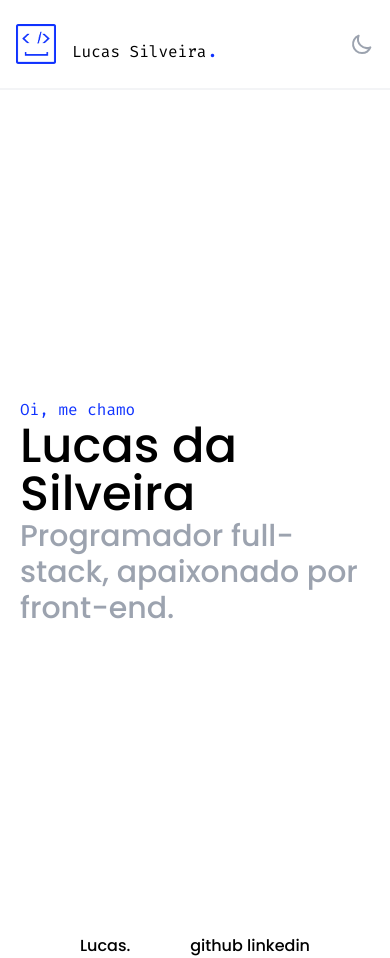
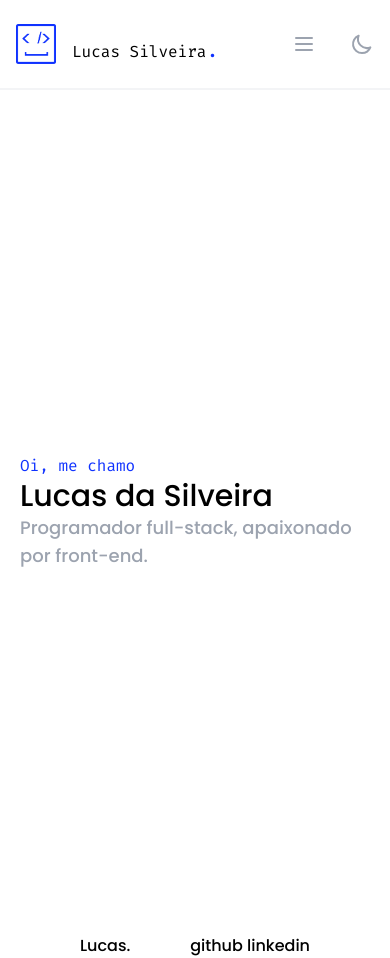
Before and after one commit to lucaxsilveira/lucassilveira.dev, a Next.js app: page / in a window 390 px wide. Built offline with nearby package versions, Linux system fonts and the light colour scheme; what @tailwindcss/typography would draw is missing.

Commit message:
hamburger mobile

```diff
--- a/components/Layout/Header.tsx
+++ b/components/Layout/Header.tsx
@@ -7,6 +7,7 @@ const Header = (): JSX.Element => {
   const themeKey = '@lucassilveira:theme'
 
   const [darkMode, setDarkMode] = useState(false)
+  const [open, setOpen] = useState(false)
 
   useEffect(() => {
     if (
@@ -41,6 +42,31 @@ const Header = (): JSX.Element => {
               </span>
             </div>
           </div>
+          <div className="-mr-10 -my-2 md:hidden">
+            <button
+              type="button"
+              className="bg-white rounded-md p-2 inline-flex items-center justify-center text-gray-400 hover:text-gray-500 hover:bg-gray-100 focus:outline-none focus:ring-2 focus:ring-inset focus:ring-indigo-500"
+              aria-expanded="false"
+              onClick={() => setOpen(true)}
+            >
+              <span className="sr-only">Open menu</span>
+              <svg
+                className="h-6 w-6"
+                xmlns="http://www.w3.org/2000/svg"
+                fill="none"
+                viewBox="0 0 24 24"
+                stroke="currentColor"
+                aria-hidden="true"
+              >
+                <path
+                  strokeLinecap="round"
+                  strokeLinejoin="round"
+                  strokeWidth="2"
+                  d="M4 6h16M4 12h16M4 18h16"
+                />
+              </svg>
+            </button>
+          </div>
           <nav className="dark:text-white hidden md:flex space-x-7 align-middle justify-center">
             <span className="flex items-center">About</span>
             <span className="flex items-center">Projects</span>
@@ -65,6 +91,53 @@ const Header = (): JSX.Element => {
           </div>
         </div>
       </div>
+
+      <div
+        className={`absolute top-0 inset-x-0 p-2 transition transform origin-top-right md:hidden ${
+          open ? '' : 'hidden'
+        }`}
+      >
+        <div className="rounded-lg shadow-lg ring-1 ring-black ring-opacity-5 bg-white divide-y-2 divide-gray-50">
+          <div className="pt-5 pb-6 px-5">
+            <div className="flex items-center justify-between">
+              <div className="absolute right-2 top-4 mr-2">
+                <button
+                  type="button"
+                  className="bg-white rounded-md p-2 inline-flex items-center justify-center text-gray-400 hover:text-gray-500 hover:bg-gray-100 focus:outline-none focus:ring-2 focus:ring-inset focus:ring-indigo-500"
+                  onClick={() => setOpen(false)}
+                >
+                  <span className="sr-only">Close menu</span>
+                  <svg
+                    className="h-6 w-6"
+                    xmlns="http://www.w3.org/2000/svg"
+                    fill="none"
+                    viewBox="0 0 24 24"
+                    stroke="currentColor"
+                    aria-hidden="true"
+                  >
+                    <path
+                      strokeLinecap="round"
+                      strokeLinejoin="round"
+                      strokeWidth="2"
+                      d="M6 18L18 6M6 6l12 12"
+                    />
+                  </svg>
+                </button>
+              </div>
+            </div>
+            <div>
+              <nav className="grid gap-y-4">
+                <span className="flex items-center">About</span>
+                <span className="flex items-center">Projects</span>
+                <span className="flex items-center">Find me</span>
+                <button className="whitespace-nowrap inline-flex items-center justify-center px-4 py-2 border border-transparent rounded-md shadow-sm text-base font-medium dark:text-white bg-indigo-600 hover:bg-indigo-700">
+                  Resume
+                </button>
+              </nav>
+            </div>
+          </div>
+        </div>
+      </div>
     </div>
   )
 }
--- a/package.json
+++ b/package.json
@@ -26,6 +26,7 @@
     ]
   },
   "dependencies": {
+    "@headlessui/react": "^1.3.0",
     "@heroicons/react": "^1.0.1",
     "@tailwindcss/typography": "^0.4.1",
     "next": "^11.0.0",
--- a/pages/index.tsx
+++ b/pages/index.tsx
@@ -6,7 +6,9 @@ const Home = (): JSX.Element => {
       <div className="container h-screen">
         <div className="flex flex-col justify-center h-full">
           <p className="mb-0 text-primary mono">Oi, me chamo</p>
-          <h1 className="dark:text-white">Lucas da Silveira</h1>
+          <h1 className="dark:text-white text-3xl sm:text-4xl ">
+            Lucas da Silveira
+          </h1>
           <h3 className="subtitle text-gray-400">
             Programador full-stack, apaixonado por front-end.
           </h3>
--- a/styles/_typography.scss
+++ b/styles/_typography.scss
@@ -1,5 +1,9 @@
 h1 {
   @apply text-5xl;
+
+  @media screen and (max-width: 768px){
+    @apply text-3xl;
+  }
 }
 
 h2 {
@@ -8,6 +12,10 @@ h2 {
 
 h3 {
   @apply text-3xl;
+
+  @media screen and (max-width: 768px){
+    @apply text-lg;
+  }
 }
 
 h4 {
```
Also changed, not shown: 1 other file (tests, documents, lock files or other folders).
